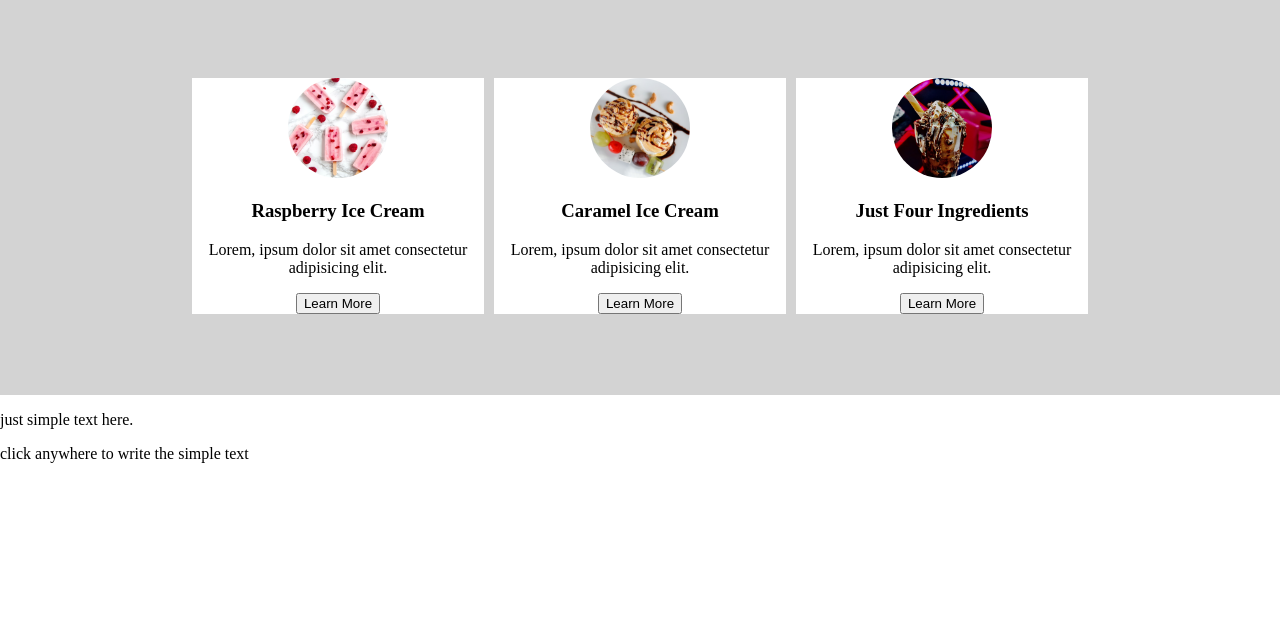
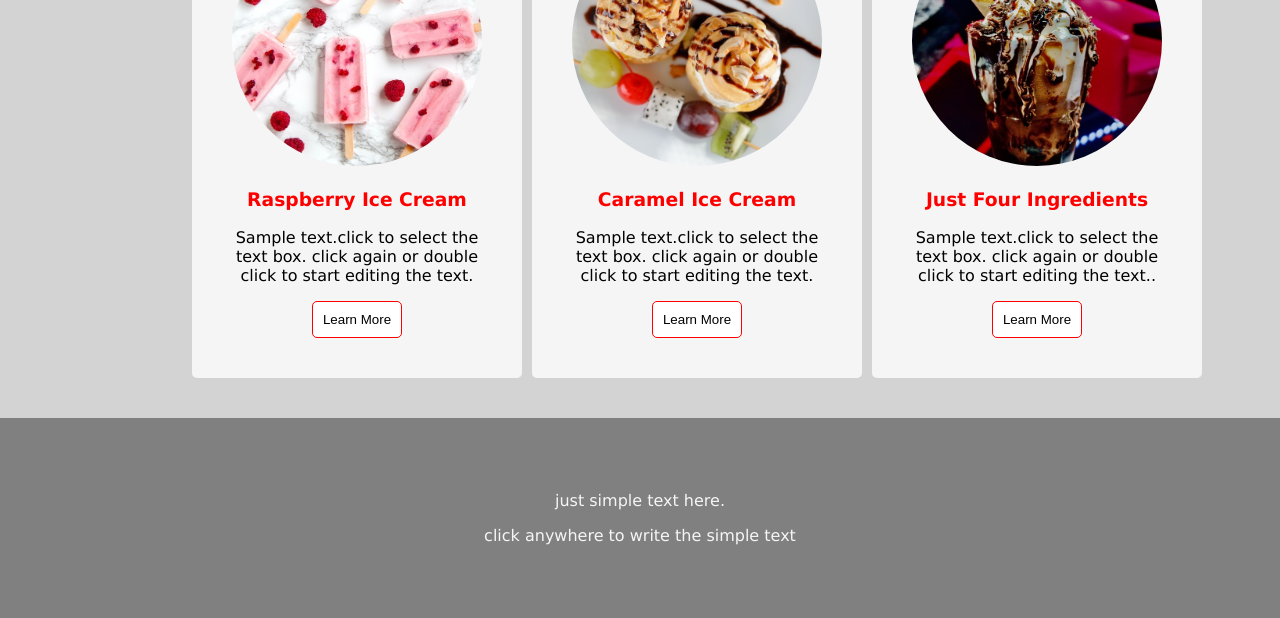
Before and after one commit to satindersingh472/iceCream, a plain HTML site: page index.html in a window 1280 px wide. Shown: the part 364-982 px from the top of the page. Before the commit the page ends 843 px from the top, so only its background shows below. Drawn offline with Linux system fonts and the light colour scheme.

Commit message:
finished website

```diff
--- a/css/style.scss
+++ b/css/style.scss
@@ -1,11 +1,16 @@
+$heading-color:red;
 body{
     padding: 0px;
     margin: 0px;
+    font-family: 'Lucida Sans', 'Lucida Sans Regular', 'Lucida Grande', 'Lucida Sans Unicode', Geneva, Verdana, sans-serif;
 }
 img{
     height: 200px;
     width: 100%;
     object-fit: cover;
+}
+h1,h3{
+    color:$heading-color;
 }
 #navbar{
     display: grid;
@@ -29,7 +34,6 @@ img{
     display: grid;
     background-color: lightgrey;
     text-align: center;
-    height: 80vh;
 }
 #heading{
     align-self: end;
@@ -40,12 +44,34 @@ img{
     grid-template-columns: 1fr 1fr 1fr;
     gap: 10px;
     width: 70%;
+    margin: 40px;
+    box-sizing: border-box;
 }
 .one_cream{
-    background-color: white;
+    background-color: whitesmoke;
+    padding: 40px;
+    border-radius: 5px;
     img{
-        height: 100px;
-        width: 100px;
-        border-radius: 50px;
+        height: 250px;
+        width: 250px;
+        border-radius: 50%;
+    }
+    button{
+        background-color: white;
+        padding: 10px;
+        border: 1px solid $heading-color;
+        border-radius: 5px;
+        &:hover{
+            color: whitesmoke;
+            background-color: $heading-color;
+        }
     }
 }
+footer{
+    display: grid;
+    background-color: grey;
+    text-align: center;
+    min-height: 25vh;
+    align-items: center;
+    color: whitesmoke;
+}
--- a/index.html
+++ b/index.html
@@ -51,28 +51,26 @@
             <div class="one_cream">
                 <img src="images/card0.jpg" alt="ice cream">
                 <h3>Raspberry Ice Cream</h3>
-                <p>Lorem, ipsum dolor sit amet consectetur adipisicing elit.
+                <p>Sample text.click to select the text box.
+                    click again or double click to start editing the text.
                 </p>
                 <button>Learn More</button>
             </div>
-
-            <div class="one_cream">
             <div class="one_cream">
                 <img src="images/card1.jpg" alt="ice cream">
                 <h3>Caramel Ice Cream</h3>
-                    <p>Lorem, ipsum dolor sit amet consectetur adipisicing elit.
+                <p>Sample text.click to select the text box.
+                    click again or double click to start editing the text.
                 </p>
                 <button>Learn More</button>
             </div>
-            </div>
-            <div class="one_cream">
             <div class="one_cream">
                 <img src="images/card2.jpg" alt="ice cream">
                 <h3>Just Four Ingredients</h3>
-                    <p>Lorem, ipsum dolor sit amet consectetur adipisicing elit.
+                <p>Sample text.click to select the text box.
+                    click again or double click to start editing the text..
                 </p>
                 <button>Learn More</button>
-                </div>
             </div>
         </div>
     </main>
```
Also changed, not shown: css/style.css, 1 other file. Lines whose indentation alone changed are shown as unchanged.
